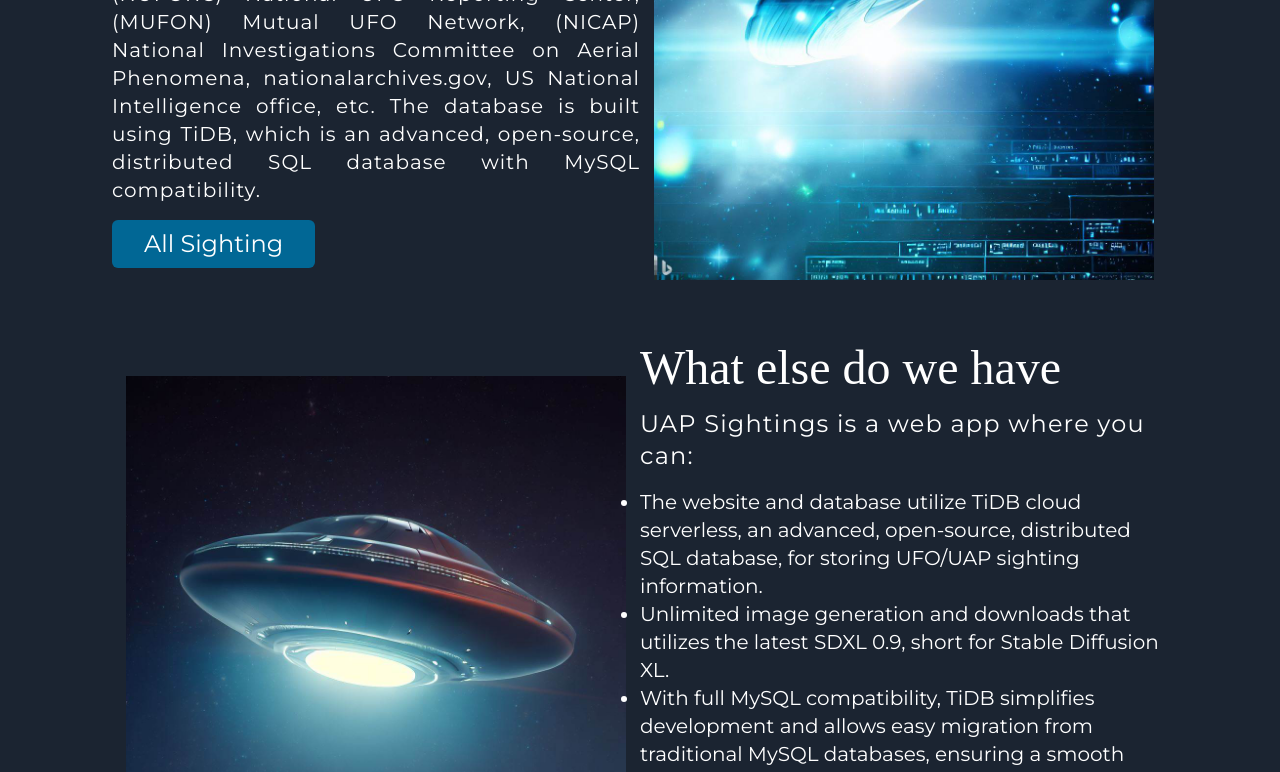
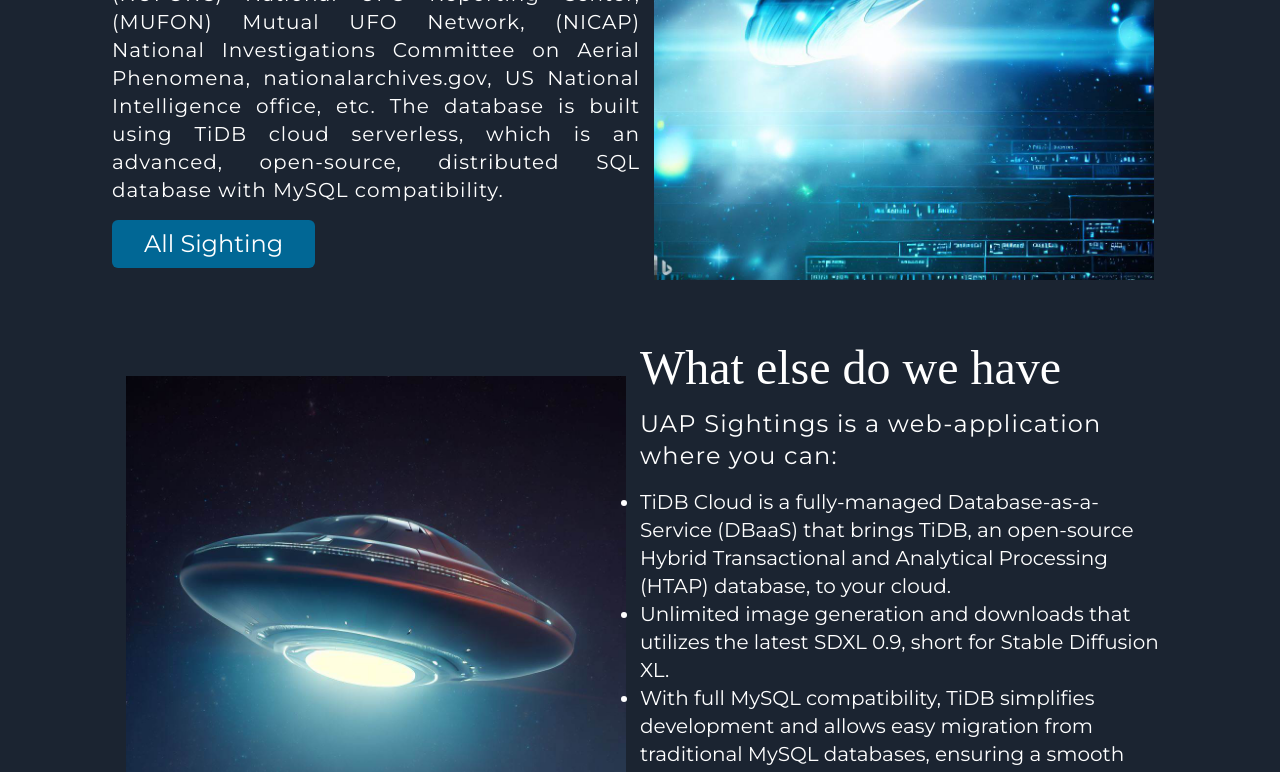
Before and after one commit to MiChaelinzo/SKYWATCH_UAP_SIGTHINGS, a Next.js app: page / in a window 1280 px wide. Shown: the part 488-1260 px from the top of the page. Built offline with nearby package versions, Linux system fonts and the light colour scheme; a web font is replaced by a local one.

Commit message:
Update page.js

```diff
--- a/app/page.js
+++ b/app/page.js
@@ -10,7 +10,7 @@ export default function page() {
         <div className=''>
           <h1 className='text-3xl md:text-6xl font-tektur'>Who we are</h1>
           <p className='text-xl text-justify py-4 tracking-wider'>A website and database that currently stores over 2 million events & information about UFO/UAP sightings going back to year 0100, 1st century with the legitimate sources from (NUFORC) National UFO Reporting Center, (MUFON)
-Mutual UFO Network, (NICAP) National Investigations Committee on Aerial Phenomena, nationalarchives.gov, US National Intelligence office, etc. The database is built using TiDB, which is an advanced, open-source, distributed SQL database with MySQL compatibility.</p>
+Mutual UFO Network, (NICAP) National Investigations Committee on Aerial Phenomena, nationalarchives.gov, US National Intelligence office, etc. The database is built using TiDB cloud serverless, which is an advanced, open-source, distributed SQL database with MySQL compatibility.</p>
 
           <Link href="/AllSighting">
             <button className='bg-secondary py-2 px-8 rounded-md text-xl md:text-2xl'>All Sighting</button>
@@ -28,10 +28,10 @@ Mutual UFO Network, (NICAP) National Investigations Committee on Aerial Phenomen
         </div>
         <div className=''>
           <h1 className='text-3xl md:text-5xl font-tektur'>What else do we have</h1>
-          <p className='text-xl md:text-2xl py-4 tracking-wider'> UAP Sightings is a web app where you can:
+          <p className='text-xl md:text-2xl py-4 tracking-wider'> UAP Sightings is a web-application where you can:
           </p>
           <ul className="text-xl">
-            <li className="list-disc">The website and database utilize TiDB cloud serverless, an advanced, open-source, distributed SQL database, for storing UFO/UAP sighting information.</li>
+            <li className="list-disc">TiDB Cloud is a fully-managed Database-as-a-Service (DBaaS) that brings TiDB, an open-source Hybrid Transactional and Analytical Processing (HTAP) database, to your cloud.</li>
             <li className="list-disc">Unlimited image generation and downloads that utilizes the latest SDXL 0.9, short for Stable Diffusion XL.</li>
             <li className="list-disc">With full MySQL compatibility, TiDB simplifies development and allows easy migration from traditional MySQL databases, ensuring a smooth integration process.</li>
             <li className="list-disc">TiDB's powerful query capabilities facilitate efficient data retrieval and analysis, enhancing user experience and supporting further investigations into sightings.</li>
```
